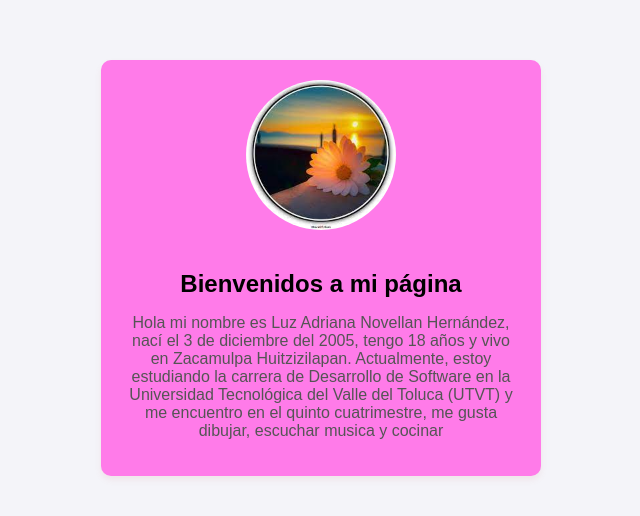
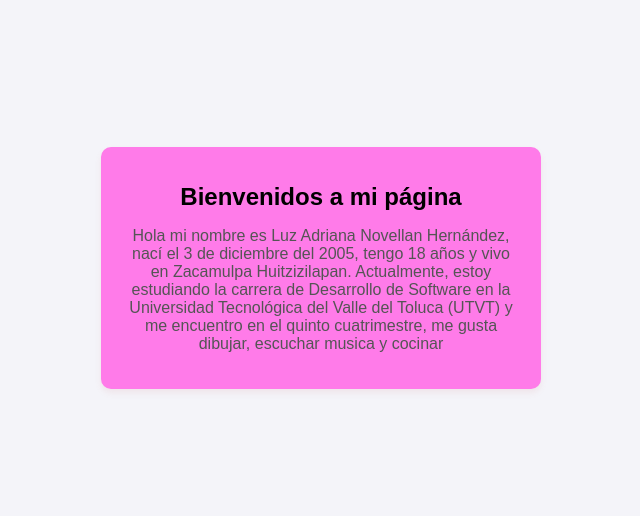
Before and after one commit to LuzNovellan/Mi-pagina, a plain HTML site: page index.html in a window 1280 px wide. Shown: the part 132-648 px from the top of the page, without its empty margins (319-959 px from the left). Drawn offline with Linux system fonts and the light colour scheme; files whose address does not match are found by name.

Commit message:
Update index.html

```diff
--- a/index.html
+++ b/index.html
@@ -8,7 +8,7 @@
 </head>
 <body>
   <div class="card">
-    <img src="C:\Users\LUZ\Downloads\Pagina\descarga.jpg" alt="Foto">
+    <a href="descarga.jpg"></a>
     <h1>Bienvenidos a mi página</h1>
     <p>Hola mi nombre es Luz Adriana Novellan Hernández, nací el 3 de diciembre del 2005, tengo 18 años y vivo en Zacamulpa Huitzizilapan. Actualmente, estoy estudiando la carrera de Desarrollo de Software en la Universidad Tecnológica del Valle del Toluca (UTVT) y me encuentro en el quinto cuatrimestre, me gusta dibujar, escuchar musica y cocinar </p>
   </div>
```
